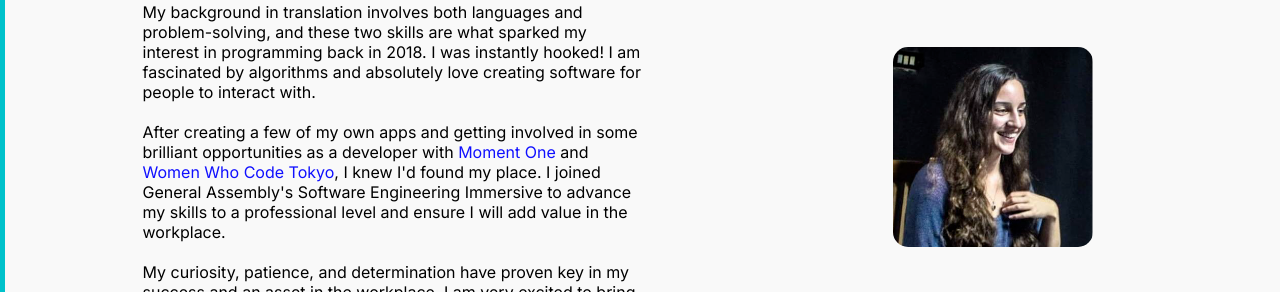
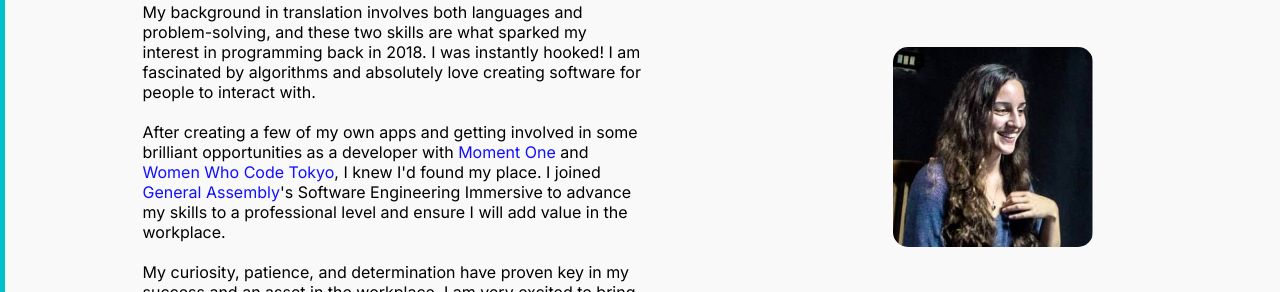
Before and after one commit to giomine/portfolio-v2, a Next.js app: page / in a window 1280 px wide. Shown: the part 880-1172 px from the top of the page. Built offline with nearby package versions, Linux system fonts and the light colour scheme.

Commit message:
Added link to GA SEI

```diff
--- a/src/components/About.tsx
+++ b/src/components/About.tsx
@@ -8,7 +8,7 @@ const About = () => {
           <h2>About me</h2>
 
           <p>My background in translation involves both languages and problem-solving, and these two skills are what sparked my interest in programming back in 2018. I was instantly hooked! I am fascinated by algorithms and absolutely love creating software for people to interact with.</p>
-          <p>After creating a few of my own apps and getting involved in some brilliant opportunities as a developer with <a style={{ color: '#1010ff' }} target="_blank" href="https://momentone.io/">Moment One</a> and <a style={{ color: '#1010ff' }} target="_blank" href="https://www.womenwhocode.com/tokyo">Women Who Code Tokyo</a>, I knew I&apos;d found my place. I joined General Assembly&apos;s Software Engineering Immersive to advance my skills to a professional level and ensure I will add value in the workplace.</p>
+          <p>After creating a few of my own apps and getting involved in some brilliant opportunities as a developer with <a style={{ color: '#1010ff' }} target="_blank" href="https://momentone.io/">Moment One</a> and <a style={{ color: '#1010ff' }} target="_blank" href="https://www.womenwhocode.com/tokyo">Women Who Code Tokyo</a>, I knew I&apos;d found my place. I joined <a style={{ color: '#1010ff' }} target="_blank" href="https://generalassemb.ly/education/software-engineering-immersive/london">General Assembly</a>&apos;s Software Engineering Immersive to advance my skills to a professional level and ensure I will add value in the workplace.</p>
           <p>My curiosity, patience, and determination have proven key in my success and an asset in the workplace. I am very excited to bring these qualities to the field of Software Engineering, and I look forward to joining a team that values mentorship, celebrates wins, and is excited about their work.</p>
         </div>
 
```
